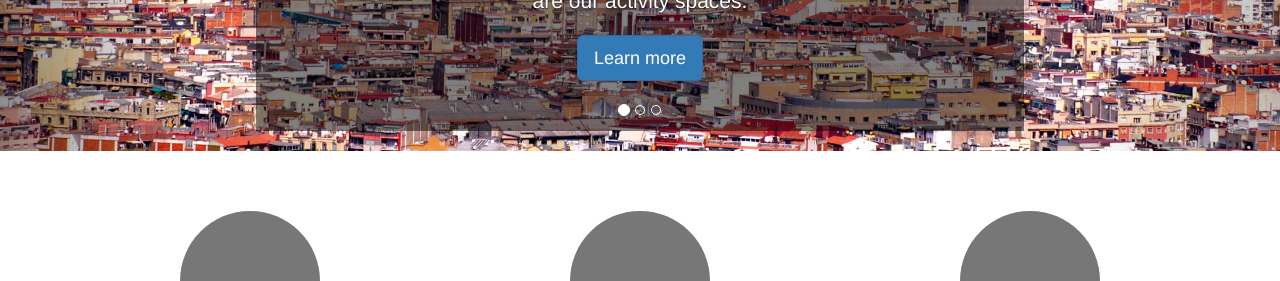
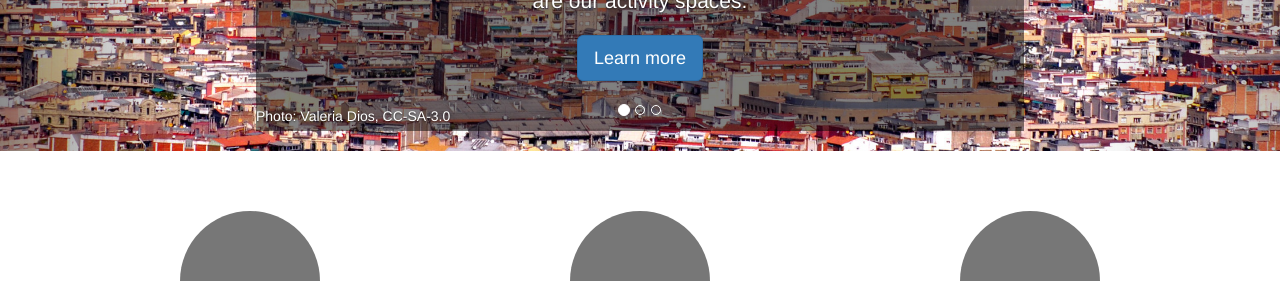
Before and after one commit to ActivitySpaceProject/activityspaceproject, a Jekyll site: the page built from index.html, in a window 1280 px wide. Shown: the part 349-630 px from the top of the page. Built offline with Jekyll 4.4.1, drawn with Linux system fonts in a browser that asks for light colours; nearby versions of some CDN libraries.

Commit message:
adding photo credits

```diff
--- a/index.html
+++ b/index.html
@@ -35,6 +35,13 @@ title: test
     <link href="{{ site.url }}/assets/css/carousel.css" rel="stylesheet">
     <link href="{{ site.url }}/assets/css/this_style.css" rel="stylesheet">
 
+<style>
+.photocredit{
+position:absolute;
+bottom:5px;
+}
+</style>
+
   </head>
 
 {% include navbar.html %}
@@ -56,6 +63,7 @@ title: test
               <h1>Activity Space</h1>
               <p>Most of us encounter only small parts of the cities and towns we call home. These are our activity spaces.</p>
               <p><a class="btn btn-lg btn-primary" href="#" role="button">Learn more</a></p>
+<div class="photocredit">Photo: Valeria Dios, CC-SA-3.0</div>
             </div>
           </div>
         </div>
```
